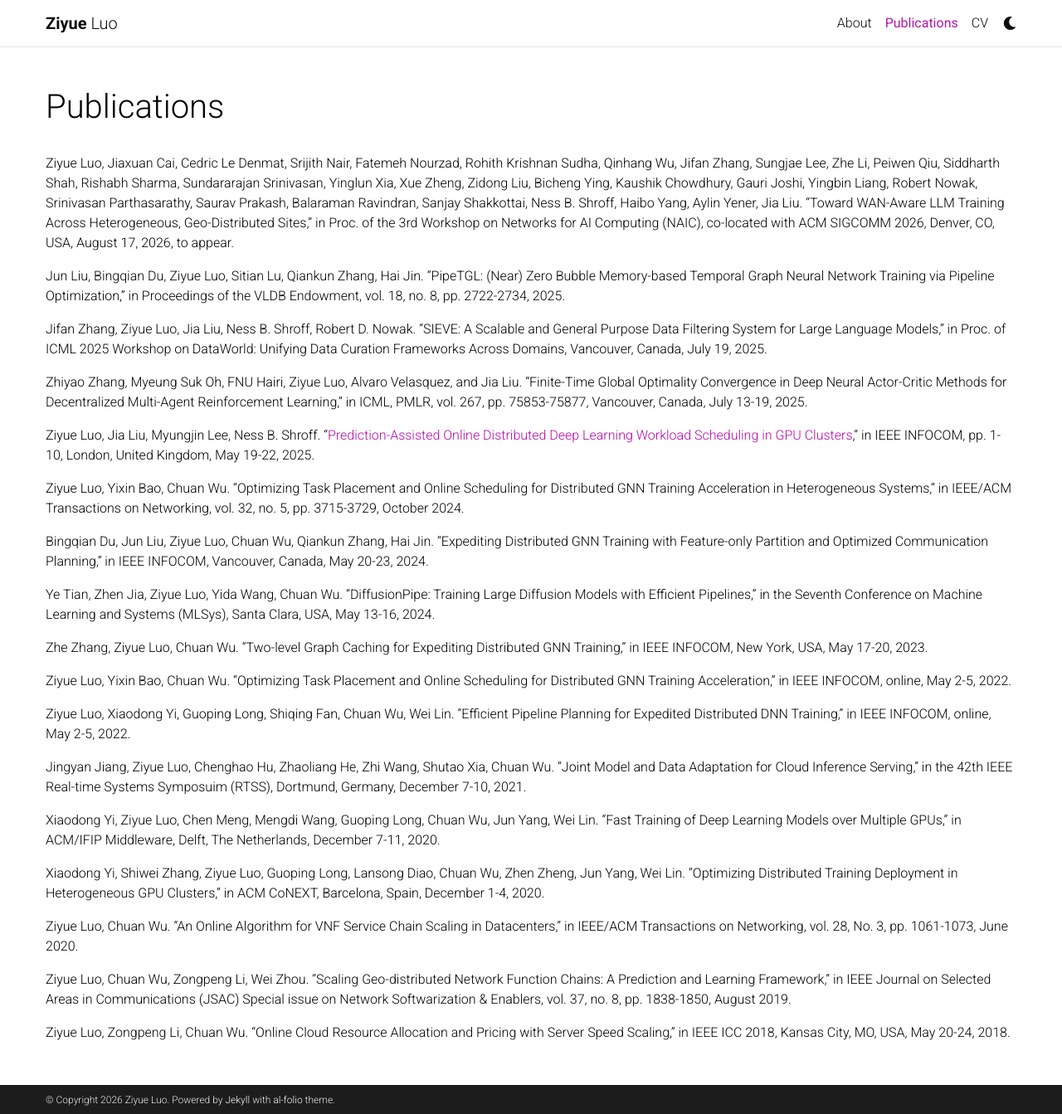
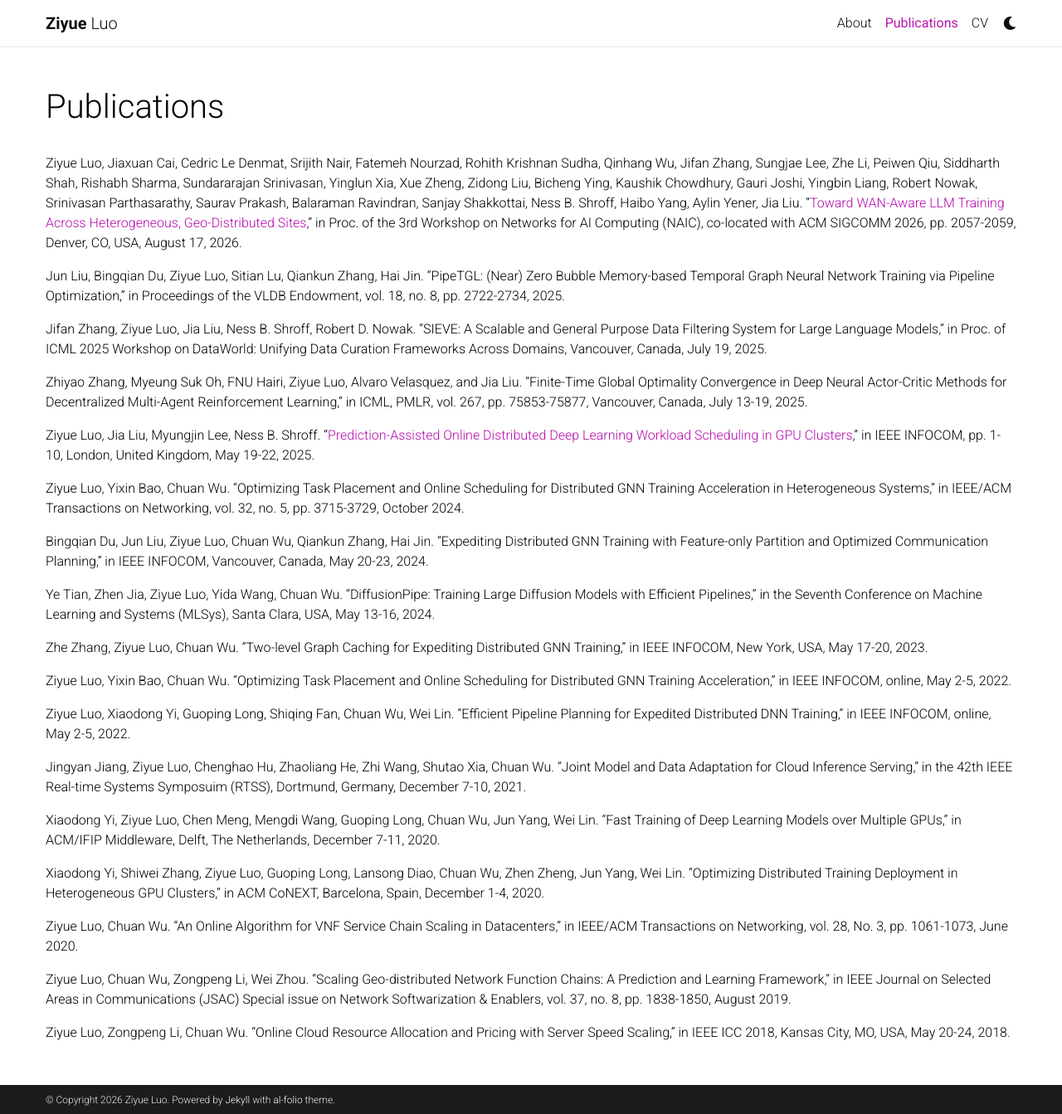
Before and after one commit to ziyueluocs/ziyueluocs.github.io, a Jekyll site: the page built from _pages/publications.md, in a window 1280 px wide and 1343 px high. Shown: the whole window at 83% size. Built offline with Jekyll 4.4.1, drawn with Linux system fonts in a browser that asks for light colours; comment, search, counter and statistics services are not loaded; a style sheet for code colours, icons or effects is not loaded.

Commit message:
Update NAIC 2026 paper to published citation

```diff
--- a/_pages/publications.md
+++ b/_pages/publications.md
@@ -8,7 +8,7 @@ nav: true
 nav_order: 1
 ---
 
-Ziyue Luo, Jiaxuan Cai, Cedric Le Denmat, Srijith Nair, Fatemeh Nourzad, Rohith Krishnan Sudha, Qinhang Wu, Jifan Zhang, Sungjae Lee, Zhe Li, Peiwen Qiu, Siddharth Shah, Rishabh Sharma, Sundararajan Srinivasan, Yinglun Xia, Xue Zheng, Zidong Liu, Bicheng Ying, Kaushik Chowdhury, Gauri Joshi, Yingbin Liang, Robert Nowak, Srinivasan Parthasarathy, Saurav Prakash, Balaraman Ravindran, Sanjay Shakkottai, Ness B. Shroff, Haibo Yang, Aylin Yener, Jia Liu. "Toward WAN-Aware LLM Training Across Heterogeneous, Geo-Distributed Sites," in Proc. of the 3rd Workshop on Networks for AI Computing (NAIC), co-located with ACM SIGCOMM 2026, Denver, CO, USA, August 17, 2026, to appear.
+Ziyue Luo, Jiaxuan Cai, Cedric Le Denmat, Srijith Nair, Fatemeh Nourzad, Rohith Krishnan Sudha, Qinhang Wu, Jifan Zhang, Sungjae Lee, Zhe Li, Peiwen Qiu, Siddharth Shah, Rishabh Sharma, Sundararajan Srinivasan, Yinglun Xia, Xue Zheng, Zidong Liu, Bicheng Ying, Kaushik Chowdhury, Gauri Joshi, Yingbin Liang, Robert Nowak, Srinivasan Parthasarathy, Saurav Prakash, Balaraman Ravindran, Sanjay Shakkottai, Ness B. Shroff, Haibo Yang, Aylin Yener, Jia Liu. "[Toward WAN-Aware LLM Training Across Heterogeneous, Geo-Distributed Sites](https://doi.org/10.1145/3789240.3828748)," in Proc. of the 3rd Workshop on Networks for AI Computing (NAIC), co-located with ACM SIGCOMM 2026, pp. 2057-2059, Denver, CO, USA, August 17, 2026.
 
 Jun Liu, Bingqian Du, Ziyue Luo, Sitian Lu, Qiankun Zhang, Hai Jin. "PipeTGL: (Near) Zero Bubble Memory-based Temporal Graph Neural Network Training via Pipeline Optimization," in Proceedings of the VLDB Endowment, vol. 18, no. 8, pp. 2722-2734, 2025.
 
```
Also changed, not shown: 1 other file.
